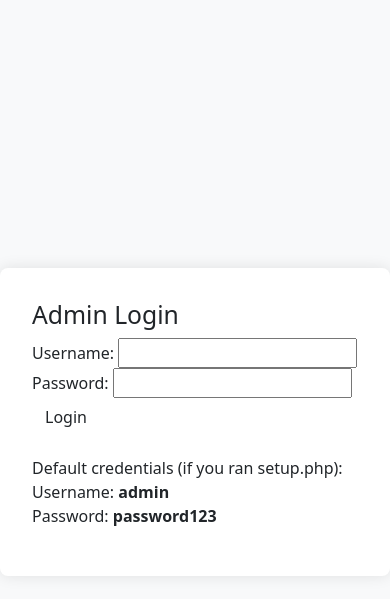
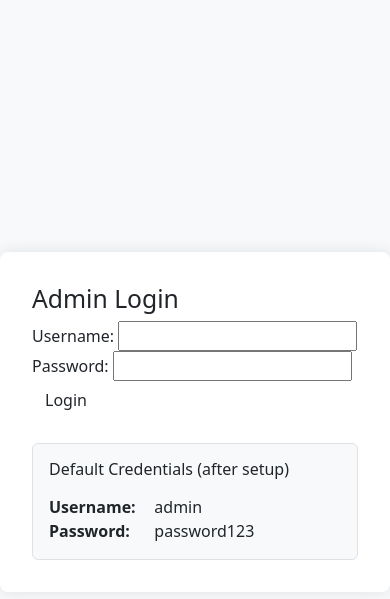
Before and after one commit to priyeshdaspookulangara/toursandtravelsInvoicing, a PHP site: page /login.php in a window 390 px wide. Shown: the top 599 px of the page. Run offline with PHP 8.4, Linux system fonts and the light colour scheme.

Commit message:
feat: Overhaul UI with Bootstrap 5 and data-driven dashboard
This commit implements a complete frontend overhaul, replacing the previous simple layout with a modern, responsive interface.

Key changes include:

- **New Layout:** Replaced the old layout with a modern structure featuring a collapsible left sidebar and a main content area, built with Bootstrap 5.
- **Sidebar Navigation:** Moved all navigation links into the new sidebar, which is toggleable and includes Font Awesome icons for clarity.
- **Breadcrumbs:** Added dynamic breadcrumb navigation to the top of the main content area for better user orientation.
- **Dashboard Charts:** Implemented data-driven charts on the dashboard for "Monthly Revenue" and "Invoice Status" using Chart.js.
- **API Endpoint:** Created a new `api/dashboard_data.php` endpoint to serve JSON data to the frontend charts, separating data from presentation.
- **Custom Assets:** Added `assets/css/style.css` for custom styling and `assets/js/main.js` for jQuery-driven interactivity like the sidebar toggle.
- **Refined Templates:** Overhauled `templates/header.php` and `templates/footer.php` to support the new layout structure and integrate all frontend dependencies (Bootstrap, jQuery, Chart.js).
- **Data Seeding:** Created a `seed_data.php` script to reliably populate the database for testing and verification.
- **Minor Fix:** Improved formatting of the default credentials display on the login page for better readability.

```diff
--- a/login.php
+++ b/login.php
@@ -96,11 +96,17 @@ include 'templates/header.php';
     <button type="submit" class="btn">Login</button>
 </form>
 
-<p style="margin-top: 20px;">
-    Default credentials (if you ran setup.php):<br>
-    Username: <strong>admin</strong><br>
-    Password: <strong>password123</strong>
-</p>
+<div class="mt-4 p-3 bg-light border rounded">
+    <h6 class="mb-3">Default Credentials (after setup)</h6>
+    <div class="row">
+        <div class="col-4"><strong>Username:</strong></div>
+        <div class="col-8">admin</div>
+    </div>
+    <div class="row">
+        <div class="col-4"><strong>Password:</strong></div>
+        <div class="col-8">password123</div>
+    </div>
+</div>
 
 <?php
 include 'templates/footer.php';
```
